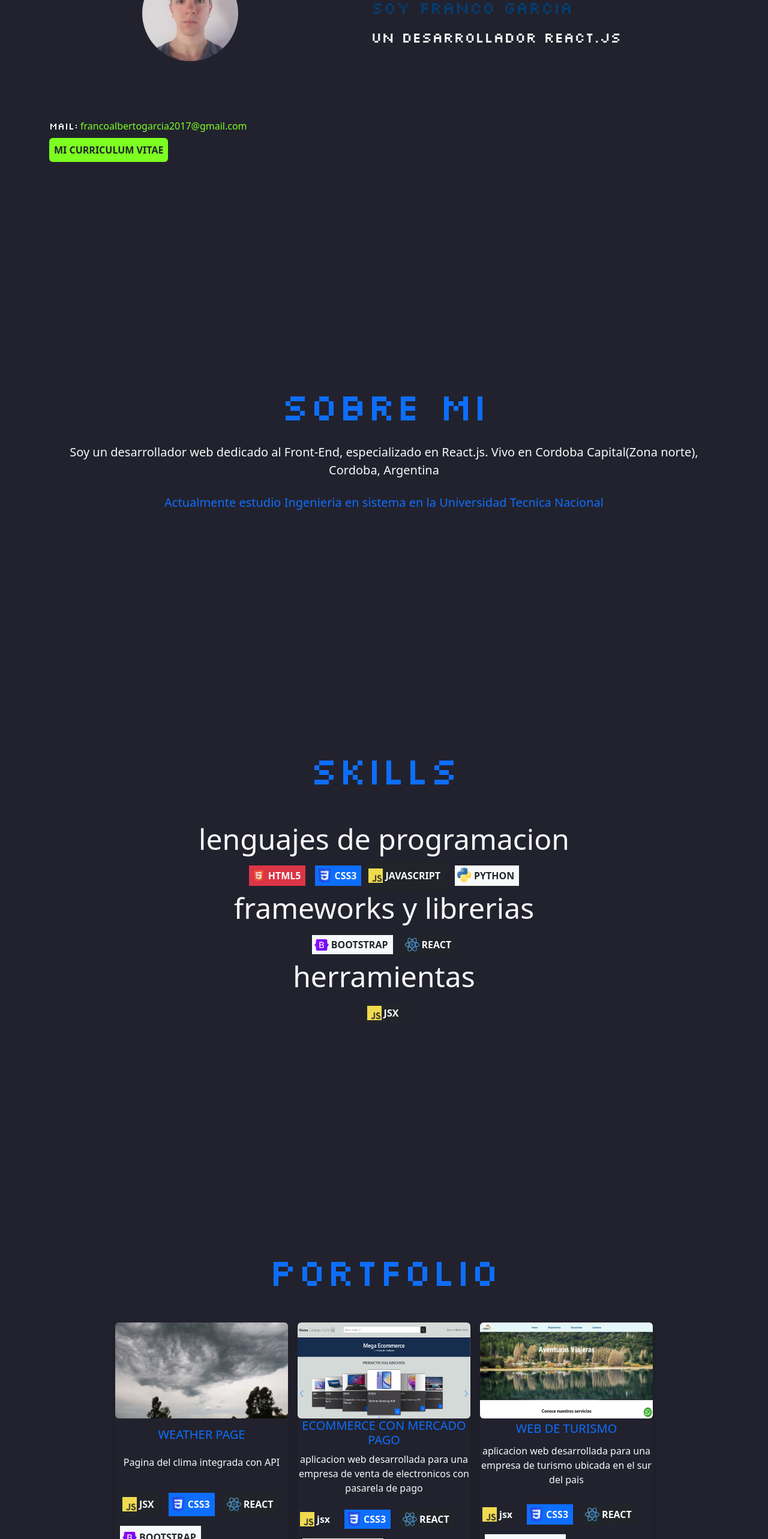
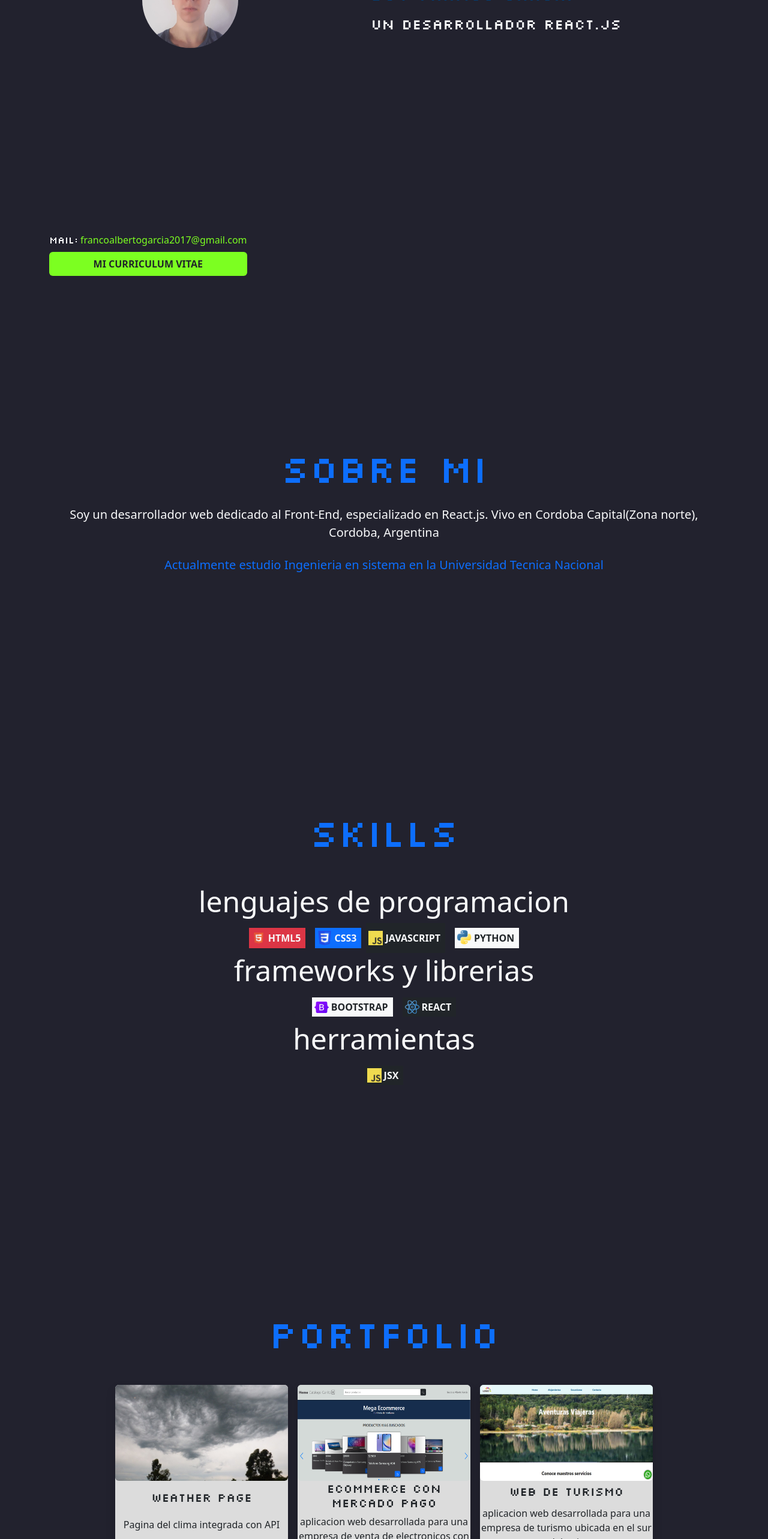
Before and after one commit to francogarcia02/Franco_Garcia-portfolio, a React (Create React App) app: page / in a window 1280 px wide. Shown: the part 234-2800 px from the top of the page at 60% size. Built offline with nearby package versions, Linux system fonts and the light colour scheme.

Commit message:
detalles esteticos

```diff
--- a/src/App.css
+++ b/src/App.css
@@ -4,6 +4,10 @@ html{
 
 .background{
   background-color: #22222E;
+}
+
+.card-bg{
+  background-color: #DCDCDC;
 }
 
 hr{
@@ -20,16 +24,15 @@ hr{
     margin-top: 8rem;
     margin-bottom: 20rem;
   }
-  .justifier{
-    margin-left: 5rem;
-    margin-right: 5rem;
-    width: 100vw;
+  .presentacion{
+    height: 100vh;
+
   }
 }
 
 @media (max-width: 767px) {
-  .justifier{
-    margin-left: 0rem;
+  .presentacion{
+
   }
   .space{
     margin-top: 5rem;
@@ -78,11 +81,11 @@ hr{
 
 .git-icon{
   font-size: 2.5rem;
-  color: #E3E3E3;
+  color: #292929;
 }
 
 .git-icon:hover{
-  color: #BFBFBF;
+  color: #585858;
 }
 
 .grid{
--- a/src/components/Portfolio/Portfolio.jsx
+++ b/src/components/Portfolio/Portfolio.jsx
@@ -5,10 +5,10 @@ const Portfolio = () =>{
         <div id="Portfolio" className="space grid-default">
             <h1 className="display-3 text-primary mb-5 mt-5 font-game">PORTFOLIO</h1>
             <div className=" d-flex flex-wrap justify-content-center align-items-start mx-auto">
-                <div className="d-grid ms-2 me-2 mb-5 max-width shadow rounded">
+                <div className="card-bg d-grid ms-2 me-2 mb-5 max-width shadow rounded">
                     <img className="img-width rounded" src="assets/img/portfolio/WEATHER-PAGE.jpg" alt=""/>
-                    <h3 className="h5 text-primary text-uppercase">weather page</h3>
-                    <p className="text-light">Pagina del clima integrada con API</p>
+                    <h3 className="h5 font-game text-dark text-uppercase">weather page</h3>
+                    <p className="text-dark">Pagina del clima integrada con API</p>
                     <div className="d-flex flex-wrap mb-2">
                         <div className="bg-dark m-2 p-1 d-flex align-items-center justify-content-center">
                             <img className="icon-width me-1" src="assets/img/logos/JAVASCRIPT.png" alt="html"/>
@@ -33,14 +33,14 @@ const Portfolio = () =>{
                         </a>
                     </div>
                 </div>
-                <div className="d-grid ms-2 me-2 mb-5 max-width shadow rounded">
+                <div className="card-bg d-grid ms-2 me-2 mb-5 max-width shadow rounded">
                     <img className="img-width rounded" src="assets/img/portfolio/MP-ECOMMERCE.png" alt=""/>
-                    <h3 className="h5 text-primary text-uppercase">ecommerce con mercado pago</h3>
-                    <p className="text-light">aplicacion web desarrollada para una empresa de venta de electronicos con pasarela de pago</p>
+                    <h3 className="font-game text-dark h5 text-primary text-uppercase">ecommerce con mercado pago</h3>
+                    <p className="text-dark">aplicacion web desarrollada para una empresa de venta de electronicos con pasarela de pago</p>
                     <div className="d-flex flex-wrap mb-2">
-                        <div className="me-2 p-1 d-flex align-items-center">
+                        <div className="bg-dark m-2 p-1 d-flex align-items-center justify-content-center">
                             <img className="icon-width me-1" src="assets/img/logos/JAVASCRIPT.png" alt="html"/>
-                            <p className="text-light m-0 me-1 text-bold">jsx</p>
+                            <p className="text-light m-0 me-1 text-bold text-uppercase">jsx</p>
                         </div>
                         <div className="bg-primary m-2 p-1 d-flex align-items-center justify-content-center">
                             <img className="icon-width me-1" src="assets/img/logos/CSS3.png" alt="html"/>
@@ -61,14 +61,14 @@ const Portfolio = () =>{
                         </a>
                     </div>
                 </div>
-                <div className="d-grid ms-2 me-2 mb-5 max-width shadow rounded ">
+                <div className="card-bg d-grid ms-2 me-2 mb-5 max-width shadow rounded ">
                     <img className="img-width rounded" src="assets/img/portfolio/AVENTURAS-VIAJERAS.png" alt=""/>
-                    <h3 className="h5 text-primary text-uppercase">web de turismo</h3>
-                    <p className="text-light">aplicacion web desarrollada para una empresa de turismo ubicada en el sur del pais</p>
+                    <h3 className="h5 font-game text-dark text-uppercase">web de turismo</h3>
+                    <p className="text-dark">aplicacion web desarrollada para una empresa de turismo ubicada en el sur del pais</p>
                     <div className="d-flex flex-wrap mb-2">
-                        <div className="me-2 p-1 d-flex align-items-center">
+                        <div className="bg-dark m-2 p-1 d-flex align-items-center justify-content-center">
                             <img className="icon-width me-1" src="assets/img/logos/JAVASCRIPT.png" alt="html"/>
-                            <p className="text-light m-0 me-1 text-bold">jsx</p>
+                            <p className="text-light m-0 me-1 text-bold text-uppercase">jsx</p>
                         </div>
                         <div className="bg-primary m-2 p-1 d-flex align-items-center justify-content-center">
                             <img className="icon-width me-1" src="assets/img/logos/CSS3.png" alt="html"/>
--- a/src/components/Presentation/Presentation.jsx
+++ b/src/components/Presentation/Presentation.jsx
@@ -3,7 +3,7 @@ const Presentation = () =>{
     const photoWidth = '160rem';
 
     return(
-        <div className="space" id="Presentacion">
+        <div className="presentacion d-grid align-items-center" id="Presentacion">
             <div className="d-flex flex-wrap justify-content-around p-5">
                 <img src="assets/img/perfil/FotoPersonal.jpeg" width={photoWidth} className="rounded-circle text-center" alt="Foto personal"/>
                 <div className="d-grid m-2">
@@ -12,12 +12,12 @@ const Presentation = () =>{
                     <h4 className="text-light font-game">un desarrollador react.js</h4>
                 </div>
             </div>
-            <div className="d-flex flex-wrap align-items-center mt-5">
-                <p className="text-light text-start m-0 me-1 font-game">MAIL: </p>
-                <a className="text-green text-decoration-none m-0" href="mailto:francoalbertogarcia2017@gmail.com">francoalbertogarcia2017@gmail.com</a>
-            </div>
-            <div className="grid mt-2">
-                <a className="text-decoration-none bg-green text-dark p-2 text-uppercase text-bold text-center rounded" href="https://drive.google.com/drive/u/1/folders/19YuLIEKGSlOxTGAaDmh0Vee4fjxtmUzJ">Mi curriculum vitae</a>
+            <div className="d-grid justify-content-start align-items-center">
+                <div className="d-flex flex-wrap align-items-end mt-5">
+                    <p className="text-light text-start m-0 me-1 font-game">MAIL: </p>
+                    <a className="text-green text-decoration-none m-0" href="mailto:francoalbertogarcia2017@gmail.com">francoalbertogarcia2017@gmail.com</a>
+                </div>
+                <a className="text-decoration-none mt-2 bg-green text-dark p-2 text-uppercase text-bold text-center rounded" href="https://drive.google.com/drive/u/1/folders/19YuLIEKGSlOxTGAaDmh0Vee4fjxtmUzJ">Mi curriculum vitae</a>
             </div>
         </div>
     )
```
